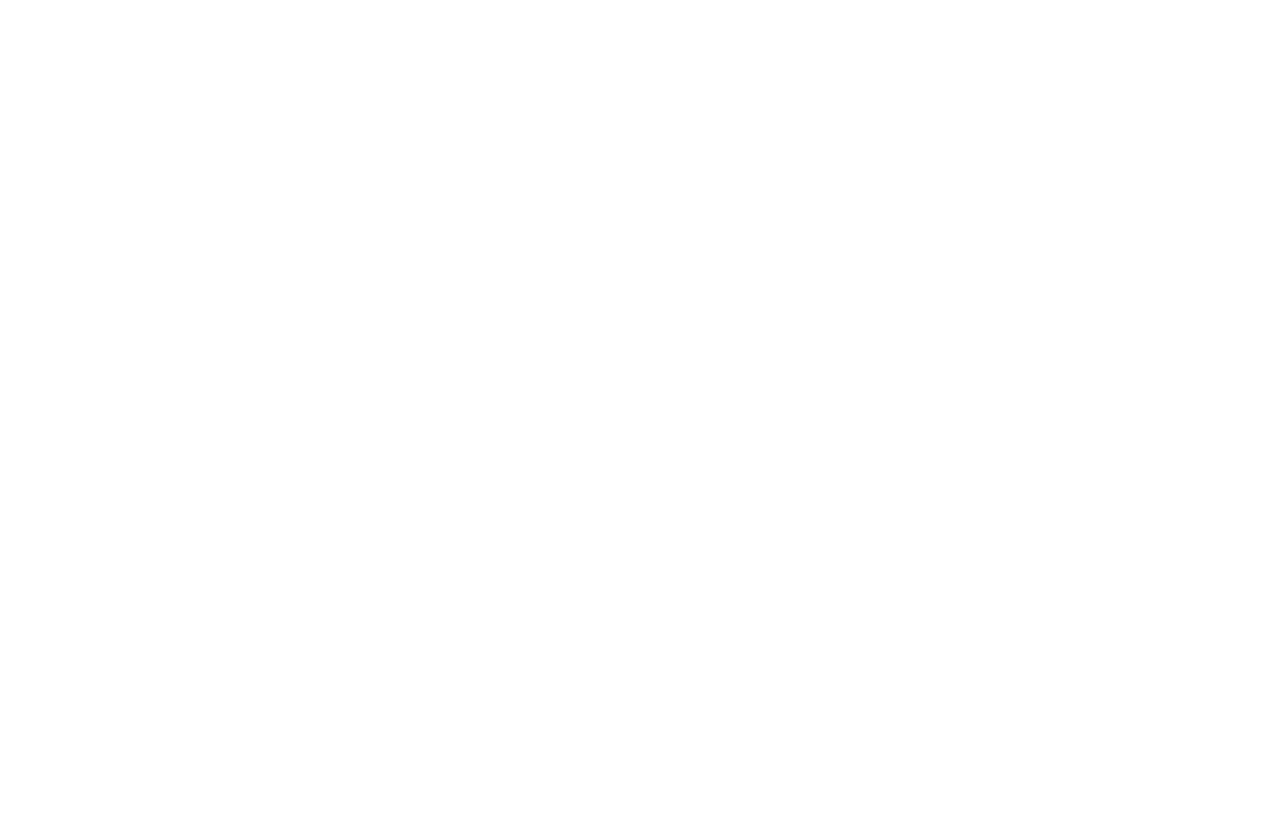
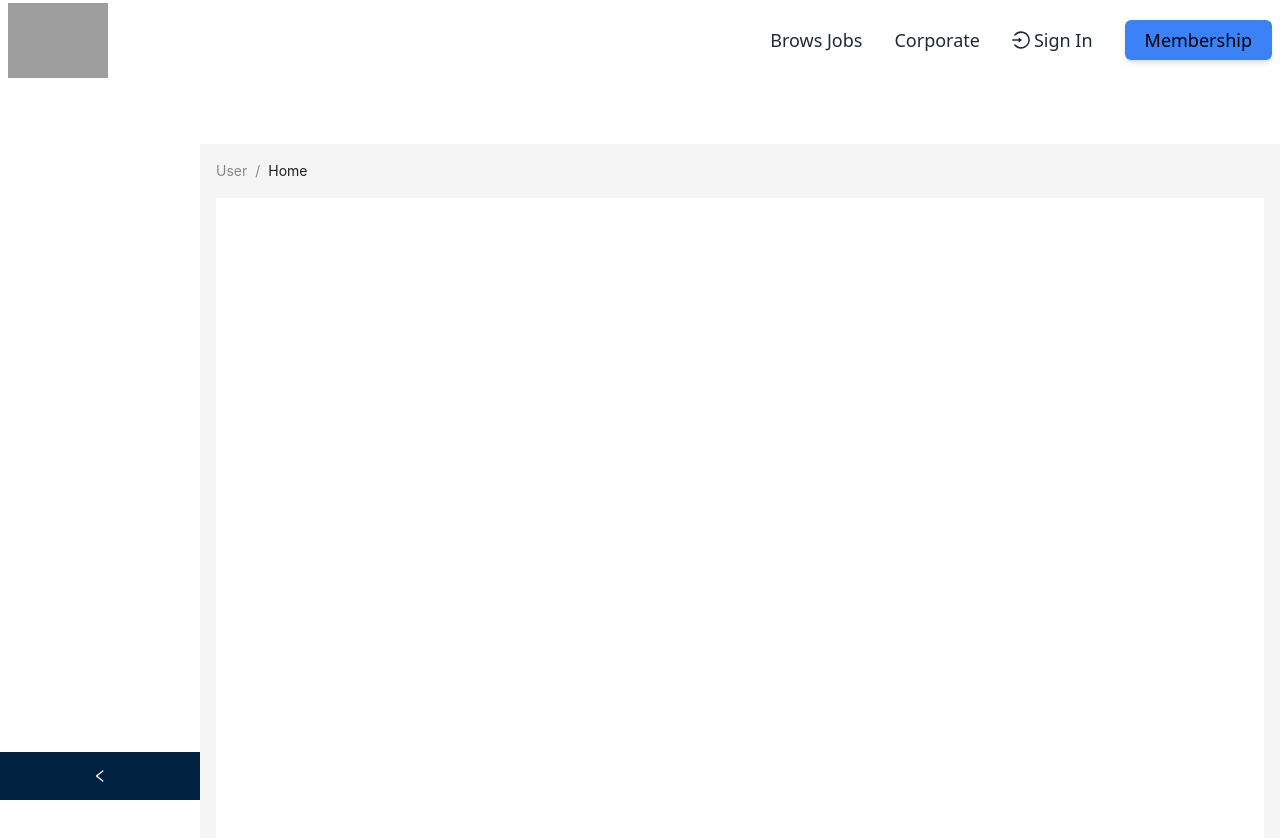
Before and after one commit to leoarafat/job-portal-client, a Next.js app: page /dashboard in a window 1280 px wide. Before the commit this address had no page. Shown: the top 838 px of the page. Before the commit the page ends 800 px from the top, so only its background shows below. Built offline with nearby package versions, Linux system fonts and the light colour scheme; grey boxes are pictures that could not be loaded.

Commit message:
refactor dashboard layout code

```diff
--- a/src/components/layouts/DashboardLayout.tsx
+++ b/src/components/layouts/DashboardLayout.tsx
@@ -81,9 +81,7 @@
       ),
     ];
   }
-  // if (!user?.email) {
-  //   router.push("/");
-  // }
+
   const combinedItems: MenuItem[] = [...filteredItems];
 
   return (
@@ -128,3 +126,6 @@
 };
 
 export default DashboardLayout;
+DashboardLayout.getLayout = function getLayout(page: any) {
+  return <RootLayout>{page}</RootLayout>;
+};
--- a/src/pages/dashboard/index.tsx
+++ b/src/pages/dashboard/index.tsx
@@ -1,171 +1,163 @@
-import DashboardLayout from "@/components/layouts/DashboardLayout";
+// import DashboardLayout from "@/components/layouts/DashboardLayout";
 
-import React from "react";
+// import React from "react";
+// import dynamic from "next/dynamic";
+// import PrivateRoute from "@/utils/PrivateRoutes";
+// const RootLayout = dynamic(
+//   () => import("../../components/layouts/RootLayout"),
+//   {
+//     ssr: false,
+//   }
+// );
+// const Dashboard = () => {
+//   return (
+//     <div>
+//       <p className="text-gray-600 text-[25px] text-center font-semibold">
+//         Welcome to ProCareers
+//       </p>
+//     </div>
+//   );
+// };
+
+// export default Dashboard;
+// Dashboard.getLayout = function getLayout(page: any) {
+//   return (
+//     <PrivateRoute>
+//       {" "}
+//       <RootLayout>
+//         <DashboardLayout>{page}</DashboardLayout>
+//       </RootLayout>
+//     </PrivateRoute>
+//   );
+// };
+
+import React, { ReactNode, useState } from "react";
+import Link from "next/link";
+import {
+  BarChartOutlined,
+  UserOutlined,
+  FileAddOutlined,
+  ProfileOutlined,
+  TranslationOutlined,
+  OrderedListOutlined,
+  TeamOutlined,
+  UnorderedListOutlined,
+} from "@ant-design/icons";
+
+import { Breadcrumb, Layout, Menu, theme } from "antd";
+import { GrUserSettings } from "react-icons/gr";
+import { MenuItem, getItem } from "@/shared/Dashboard";
+import { useAppSelector } from "@/redux/hooks";
+import { User } from "@/shared/user";
+import { useRouter } from "next/router";
 import dynamic from "next/dynamic";
-import PrivateRoute from "@/utils/PrivateRoutes";
-import { useAppSelector } from "@/redux/hooks";
-import { RootState } from "@/redux/store";
 const RootLayout = dynamic(
   () => import("../../components/layouts/RootLayout"),
   {
     ssr: false,
   }
 );
-const Dashboard = () => {
-  const user = useAppSelector((state: RootState) => state.auth.user);
+const { Header, Content, Sider } = Layout;
+
+interface RootLayoutProps {
+  children: ReactNode;
+}
+
+const DashboardLayout = ({ children }: RootLayoutProps) => {
+  const user = useAppSelector((state) => state.auth.user) as User;
+  const id = user?.id;
+  const [collapsed, setCollapsed] = useState(false);
+  const {
+    token: { colorBgContainer },
+  } = theme.useToken();
+
+  let filteredItems: MenuItem[] = [];
+  if (user?.role === "Employee") {
+    filteredItems = [
+      getItem("Profile", "1", <UserOutlined />, "/employee-profile"),
+
+      getItem(
+        "Update Profile",
+        "2",
+        <GrUserSettings />,
+        `/employee-profile/${id}`
+      ),
+      getItem("Previous Job", "3", <BarChartOutlined />, "/previous-jobs"),
+      getItem("Post a Job", "4", <FileAddOutlined />, "/post-job"),
+      getItem("Resume Bank", "5", <ProfileOutlined />, "/resume-bank"),
+      getItem("Transactions", "6", <TranslationOutlined />, "/transactions"),
+    ];
+  } else if (user?.role === "Candidate") {
+    filteredItems = [
+      getItem("Profile", "1", <UserOutlined />, "/candidate-profile"),
+      getItem(
+        "Update Profile",
+        "2",
+        <GrUserSettings />,
+        `/candidate-profile/${id}`
+      ),
+      getItem("Applied Jobs", "2", <OrderedListOutlined />, "/applied-jobs"),
+      getItem("My Classes", "3", <UnorderedListOutlined />, "/applied-jobs"),
+      getItem(
+        "Skill Enhancement",
+        "4",
+        <BarChartOutlined />,
+        "/skill-enhancement"
+      ),
+      getItem("Social Feed", "5", <TeamOutlined />, "/social-feed"),
+      getItem(
+        "Transactions History",
+        "6",
+        <TranslationOutlined />,
+        "/transactions-history"
+      ),
+    ];
+  }
+
+  const combinedItems: MenuItem[] = [...filteredItems];
+
   return (
-    <div>
-      <h3 className="text-gray-600 text-[30px] text-center font-semibold">
-        Hey: {user?.name}
-      </h3>
-      <p className="text-gray-600 text-[25px] text-center font-semibold">
-        Welcome to ProCareers
-      </p>
-    </div>
+    <Layout style={{ minHeight: "100vh" }}>
+      <Sider
+        collapsible
+        collapsed={collapsed}
+        onCollapse={(value) => setCollapsed(value)}
+        style={{ background: "white" }}
+      >
+        <div className="demo-logo-vertical" />
+        <Menu theme="light" mode="inline">
+          {combinedItems.map((item) => (
+            <Menu.Item key={item.key} icon={item.icon}>
+              <Link href={item.link || "#"}>
+                <span>{item.label}</span>
+              </Link>
+            </Menu.Item>
+          ))}
+        </Menu>
+      </Sider>
+      <Layout>
+        <Header style={{ padding: 0, background: colorBgContainer }} />
+        <Content style={{ margin: "0 16px" }}>
+          <Breadcrumb style={{ margin: "16px 0" }}>
+            <Breadcrumb.Item>User</Breadcrumb.Item>
+            <Breadcrumb.Item>Home</Breadcrumb.Item>
+          </Breadcrumb>
+          <div
+            style={{
+              padding: 24,
+              minHeight: "100vh",
+              background: colorBgContainer,
+            }}
+          >
+            {children}
+          </div>
+        </Content>
+      </Layout>
+    </Layout>
   );
 };
 
-export default Dashboard;
-Dashboard.getLayout = function getLayout(page: any) {
-  return (
-    <PrivateRoute>
-      {" "}
-      <RootLayout>
-        <DashboardLayout>{page}</DashboardLayout>
-      </RootLayout>
-    </PrivateRoute>
-  );
+export default DashboardLayout;
+DashboardLayout.getLayout = function getLayout(page: any) {
+  return <RootLayout>{page}</RootLayout>;
 };
-// import React, { ReactNode, useState } from "react";
-// import Link from "next/link";
-// import {
-//   BarChartOutlined,
-//   UserOutlined,
-//   FileAddOutlined,
-//   ProfileOutlined,
-//   TranslationOutlined,
-//   OrderedListOutlined,
-//   TeamOutlined,
-//   UnorderedListOutlined,
-// } from "@ant-design/icons";
-
-// import { Breadcrumb, Layout, Menu, theme } from "antd";
-// import { GrUserSettings } from "react-icons/gr";
-// import { MenuItem, getItem } from "@/shared/Dashboard";
-// import { useAppSelector } from "@/redux/hooks";
-// import { User } from "@/shared/user";
-// import { useRouter } from "next/router";
-// import dynamic from "next/dynamic";
-// const RootLayout = dynamic(
-//   () => import("../../components/layouts/RootLayout"),
-//   {
-//     ssr: false,
-//   }
-// );
-// const { Header, Content, Sider } = Layout;
-
-// interface RootLayoutProps {
-//   children: ReactNode;
-// }
-
-// const DashboardLayout = ({ children }: RootLayoutProps) => {
-//   const router = useRouter();
-//   const user = useAppSelector((state) => state.auth.user) as User;
-//   const id = user?.id;
-//   const [collapsed, setCollapsed] = useState(false);
-//   const {
-//     token: { colorBgContainer },
-//   } = theme.useToken();
-
-//   let filteredItems: MenuItem[] = [];
-//   if (user?.role === "Employee") {
-//     filteredItems = [
-//       getItem("Dashboard", "1", <UserOutlined />, "/employee-profile"),
-
-//       getItem(
-//         "Update Profile",
-//         "2",
-//         <GrUserSettings />,
-//         `/employee-profile/${id}`
-//       ),
-//       getItem("Previous Job", "3", <BarChartOutlined />, "/previous-jobs"),
-//       getItem("Post a Job", "4", <FileAddOutlined />, "/post-job"),
-//       getItem("Resume Bank", "5", <ProfileOutlined />, "/resume-bank"),
-//       getItem("Transactions", "6", <TranslationOutlined />, "/transactions"),
-//     ];
-//   } else if (user?.role === "Candidate") {
-//     filteredItems = [
-//       getItem("Dashboard", "1", <UserOutlined />, "/candidate-profile"),
-//       getItem(
-//         "Update Profile",
-//         "2",
-//         <GrUserSettings />,
-//         `/candidate-profile/${id}`
-//       ),
-//       getItem("Applied Jobs", "2", <OrderedListOutlined />, "/applied-jobs"),
-//       getItem("My Classes", "3", <UnorderedListOutlined />, "/applied-jobs"),
-//       getItem(
-//         "Skill Enhancement",
-//         "4",
-//         <BarChartOutlined />,
-//         "/skill-enhancement"
-//       ),
-//       getItem("Social Feed", "5", <TeamOutlined />, "/social-feed"),
-//       getItem(
-//         "Transactions History",
-//         "6",
-//         <TranslationOutlined />,
-//         "/transactions-history"
-//       ),
-//     ];
-//   }
-//   if (!user?.email) {
-//     router.push("/");
-//   }
-//   const combinedItems: MenuItem[] = [...filteredItems];
-
-//   return (
-//     <Layout style={{ minHeight: "100vh" }}>
-//       <Sider
-//         collapsible
-//         collapsed={collapsed}
-//         onCollapse={(value) => setCollapsed(value)}
-//         style={{ background: "white" }}
-//       >
-//         <div className="demo-logo-vertical" />
-//         <Menu theme="light" mode="inline">
-//           {combinedItems.map((item) => (
-//             <Menu.Item key={item.key} icon={item.icon}>
-//               <Link href={item.link || "#"}>
-//                 <span>{item.label}</span>
-//               </Link>
-//             </Menu.Item>
-//           ))}
-//         </Menu>
-//       </Sider>
-//       <Layout>
-//         <Header style={{ padding: 0, background: colorBgContainer }} />
-//         <Content style={{ margin: "0 16px" }}>
-//           <Breadcrumb style={{ margin: "16px 0" }}>
-//             <Breadcrumb.Item>User</Breadcrumb.Item>
-//             <Breadcrumb.Item>Home</Breadcrumb.Item>
-//           </Breadcrumb>
-//           <div
-//             style={{
-//               padding: 24,
-//               minHeight: "100vh",
-//               background: colorBgContainer,
-//             }}
-//           >
-//             {children}
-//           </div>
-//         </Content>
-//       </Layout>
-//     </Layout>
-//   );
-// };
-
-// export default DashboardLayout;
-// DashboardLayout.getLayout = function getLayout(page: any) {
-//   return <RootLayout>{page}</RootLayout>;
-// };
```
